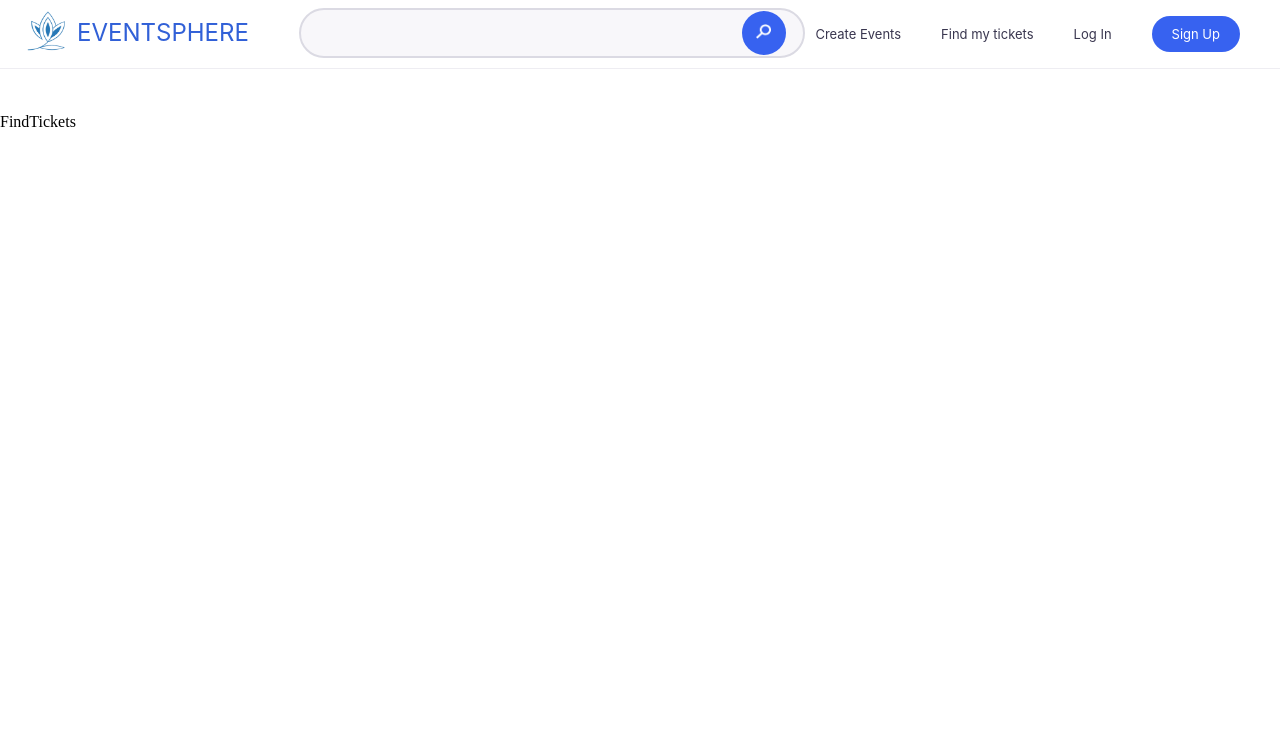
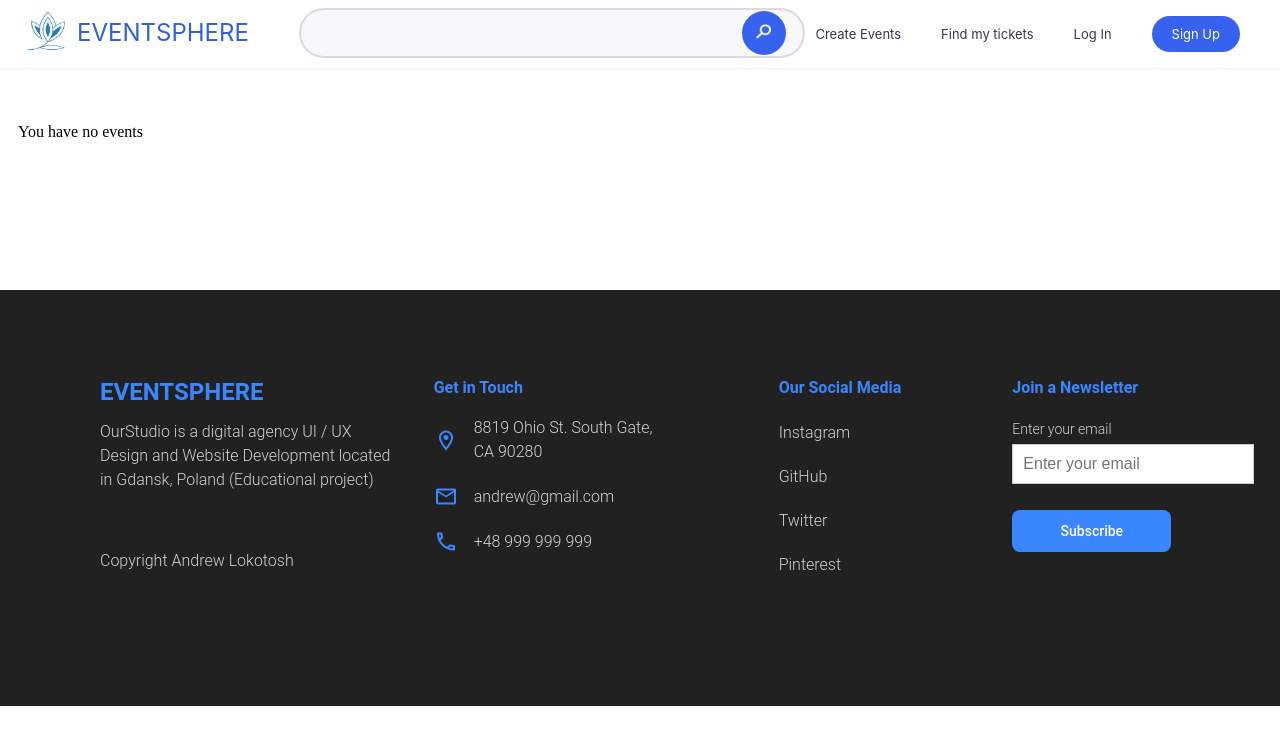
Before and after one commit to AndrLoko/event-sphere, a React (Vite) app: page /find-tickets in a window 1280 px wide. Shown: the top 744 px of the page. Built offline with nearby package versions, Linux system fonts and the light colour scheme.

Commit message:
Added the logic for finding my events in Find my tickets

```diff
--- a/src/pages/CreateEvents/CreateEvents.jsx
+++ b/src/pages/CreateEvents/CreateEvents.jsx
@@ -1,5 +1,6 @@
 import React, { useState, useEffect } from 'react';
 import { useNavigate } from 'react-router-dom';
+import Footer from '../../components/Footer/Footer.jsx'
 
 export default function CreateEvents() {
   const [inputTitle, setInputTitle] = useState("");
@@ -13,7 +14,7 @@ export default function CreateEvents() {
 
   const navigate = useNavigate();
 
-  // Загружаем события из localStorage при монтировании
+
   useEffect(() => {
     const eventsFromStorage = JSON.parse(localStorage.getItem("events")) || [];
     setEvents(eventsFromStorage);
@@ -30,9 +31,9 @@ export default function CreateEvents() {
       descr: inputDescr
     };
 
-    const updatedEvents = [...events, newEvent]; // Добавляем новое событие в массив
-    setEvents(updatedEvents); // Обновляем состояние
-    localStorage.setItem("events", JSON.stringify(updatedEvents)); // Записываем в localStorage
+    const updatedEvents = [...events, newEvent];
+    setEvents(updatedEvents);
+    localStorage.setItem("events", JSON.stringify(updatedEvents));
 
 
     setInputTitle("");
@@ -69,6 +70,8 @@ export default function CreateEvents() {
         placeholder="Event Description"
       />
       <button onClick={handleClick}>Создать событие</button>
+
+      <Footer />
     </div>
   );
 }
--- a/src/pages/FindTickets/FindTickets.jsx
+++ b/src/pages/FindTickets/FindTickets.jsx
@@ -1,8 +1,33 @@
-import React from 'react'
+import {useState, useEffect} from 'react'
 import './FindTickets.scss'
+import Card from '../../components/UI/card/Card.jsx'
+import Footer from '../../components/Footer/Footer';
 
 export default function FindTickets() {
+  const [events, setEvents] = useState([]);
+
+  useEffect(() => {
+    const storedEvents = JSON.parse(localStorage.getItem("events")) || [];
+    setEvents(storedEvents);
+  }, []);
+
   return (
-    <div>FindTickets</div>
+    <section>
+      <div className="find-tickets__wrapper">
+        <div className="container">
+          <div className="find-tickets__grid">
+              {events.length === 0 ? (
+                <p className='find-tickets__error'>You have no events</p>
+              ) : (
+                events.map(event => (
+                  <Card key={event.id} {...event} />
+                ))
+              )}
+          </div>
+        </div>
+      </div>
+
+    <Footer />
+    </section>
   )
 }
--- a/src/pages/FindTickets/FindTickets.scss
+++ b/src/pages/FindTickets/FindTickets.scss
@@ -0,0 +1,6 @@
+.find-tickets__grid {
+    display: grid;
+    margin-top: 55px;
+    grid-template-columns: repeat(4, 1fr);
+    row-gap: 20px;
+}
--- a/src/pages/Home/Home.jsx
+++ b/src/pages/Home/Home.jsx
@@ -46,8 +46,6 @@ export default function Home() {
             <Card title={event.title} week={event.week}  time={event.time} price={event.price} descr={event.description} img={event.image} />
           ))}
 
-
-
           {events.map(event => (
             <Card key={event.id} {...event} />
           ))}
--- a/src/router.jsx
+++ b/src/router.jsx
@@ -3,6 +3,7 @@ import React from 'react'
 import { Routes, Route} from 'react-router'
 
 import Nav from './components/Nav/Nav'
+import Footer from './components/Footer/Footer.jsx'
 import Home from './pages/Home/Home'
 import CreateEvents from './pages/CreateEvents/CreateEvents'
 import FindTickets from './pages/FindTickets/FindTickets'
```
Also changed, not shown: src/components/Footer/Footer.scss (line endings or trailing spaces).
